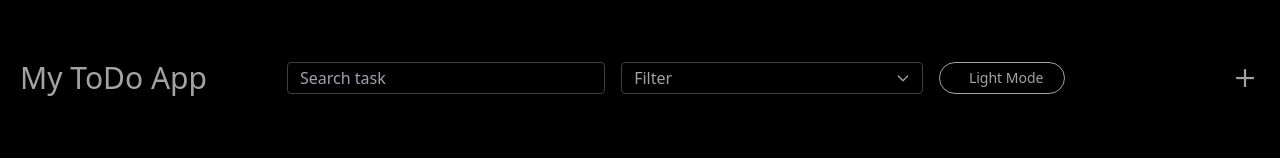
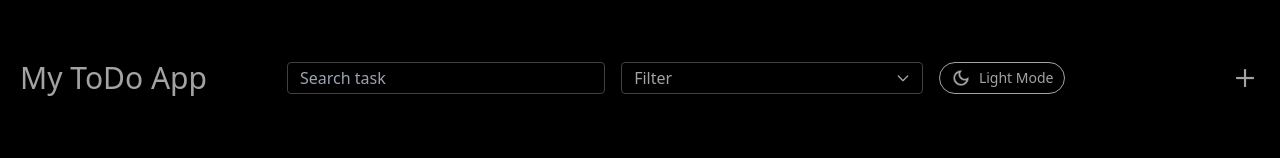
Before and after one commit to SuhasChoppala/My-ToDo-App, a Next.js app: page / in a window 1280 px wide. Shown: the top 158 px of the page. Built offline with nearby package versions, Linux system fonts and the light colour scheme.

Commit message:
fixed build issue

```diff
--- a/src/app/layout.js
+++ b/src/app/layout.js
@@ -24,7 +24,6 @@ export default function RootLayout({ children }) {
         className={`${geistSans.variable} ${geistMono.variable} antialiased`}
       >
         {children}
-        <script src="https://kit.fontawesome.com/b927c8d3d7.js" crossorigin="anonymous"></script>
       </body>
     </html>
   );
--- a/src/app/page.js
+++ b/src/app/page.js
@@ -129,7 +129,7 @@ function TodoApp() {
                   </span>
                 </div>
                 <div onClick={toggleDarkMode} className={`cursor-pointer flex items-center w-80 flex justify-center items-center text-center rounded-full ${bodyColor == 'black' ? 'border border-neutral-400 border-1' : 'border border-black border-1'}`}>
-                  <i className={`fa-solid fa-moon rounded-full ${bodyColor == 'black' ? 'text-neutral-400' : 'text-black'}`}></i>
+                  <Image src='/dark.png' alt="dark-mode" height={20} width={20} className={`${bodyColor == 'black' ? '' : 'filter invert'}`} />
                   <span className={`ml-2 text-sm ${bodyColor == 'black' ? 'text-neutral-400' : 'text-black'}`}>{bodyColor == 'black' ? 'Light Mode' : 'Dark Mode'}</span>
                 </div>
 
```
Also changed, not shown: public/dark.png (added).
